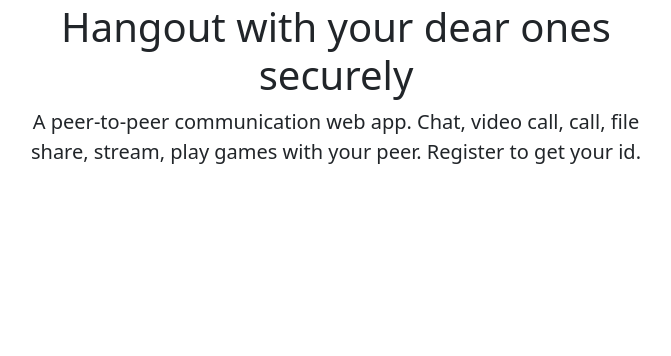
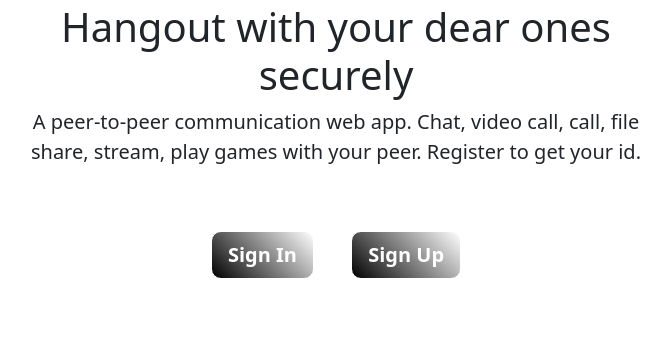
Before and after one commit to BiswajitSahoo-tech/Doordarshan, a Node server app: page / in a window 1280 px wide. Shown: the part 266-622 px from the top of the page, without its empty margins (304-975 px from the left). Run offline with Node 20, Linux system fonts and the light colour scheme; some libraries are stand-ins or nearby versions.

Commit message:
some changes

```diff
--- a/views/landing.ejs
+++ b/views/landing.ejs
@@ -121,8 +121,8 @@
     <h1>Hangout with your dear ones securely</h1>
     <p class="lead">A peer-to-peer communication web app. Chat, video call, call, file share, stream, play games with your peer. Register to get your id.</p>
     <p class="lead" style="margin-top: 10%;">
-      <a href="/login" class="btn btn-lg btn-secondary fw-bold border-white bg-white lan-btn" style="border-radius: 10px;background-color: black;color: white; margin-right: 5%;">Sign In</a>
-      <a href="/signup" class="btn btn-lg btn-secondary fw-bold border-white bg-white lan-btn" style="border-radius: 10px;background-color: black;color: white;">Sign Up</a>
+      <a href="/login" class="btn btn-lg btn-secondary fw-bold border-white bg-white lan-btn" style="border-radius: 10px;background:linear-gradient(45deg, black, transparent);color: white; margin-right: 5%;">Sign In</a>
+      <a href="/signup" class="btn btn-lg btn-secondary fw-bold border-white bg-white lan-btn" style="border-radius: 10px;background: linear-gradient(45deg, black, transparent);color: white;">Sign Up</a>
 
     </p>
   </main>
```
